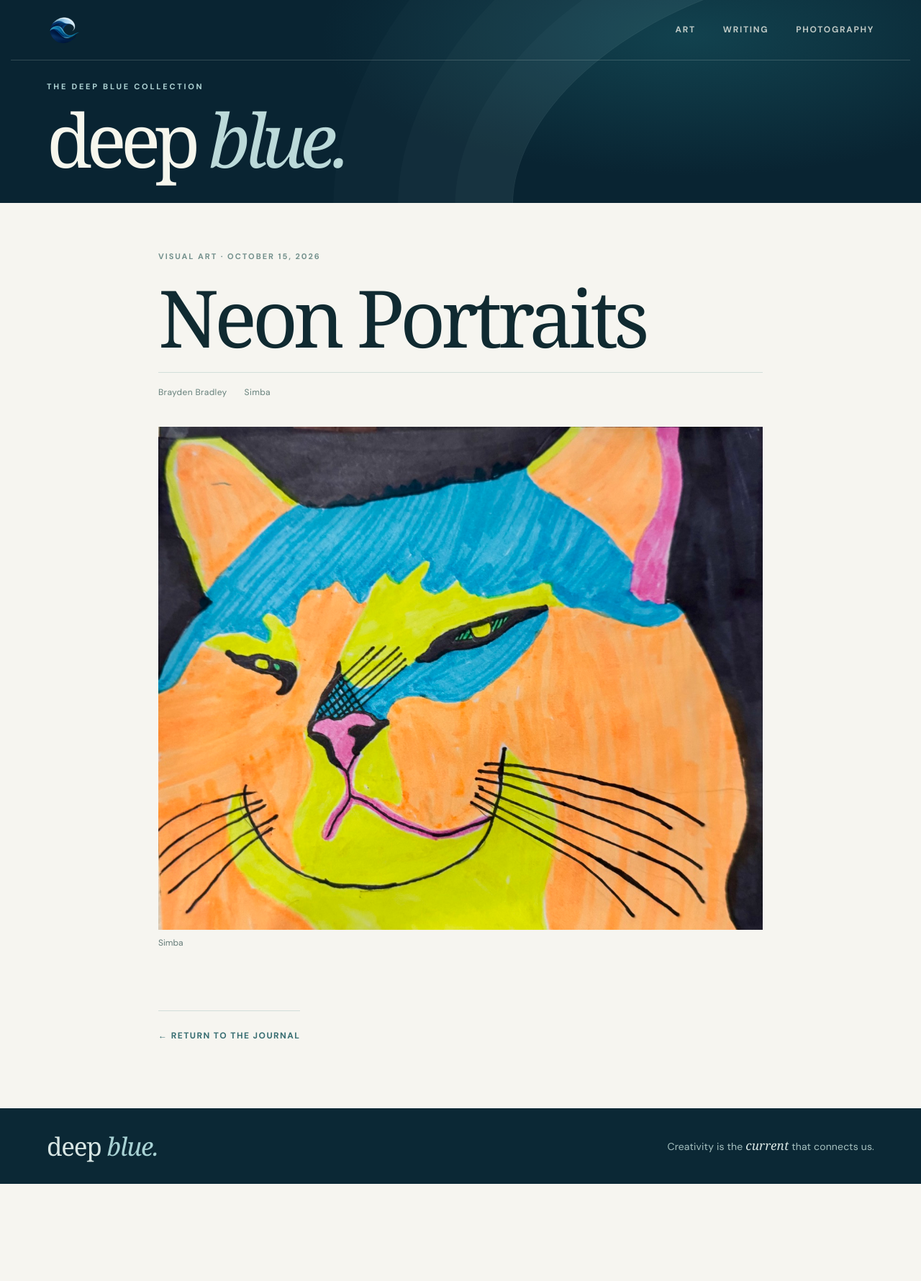
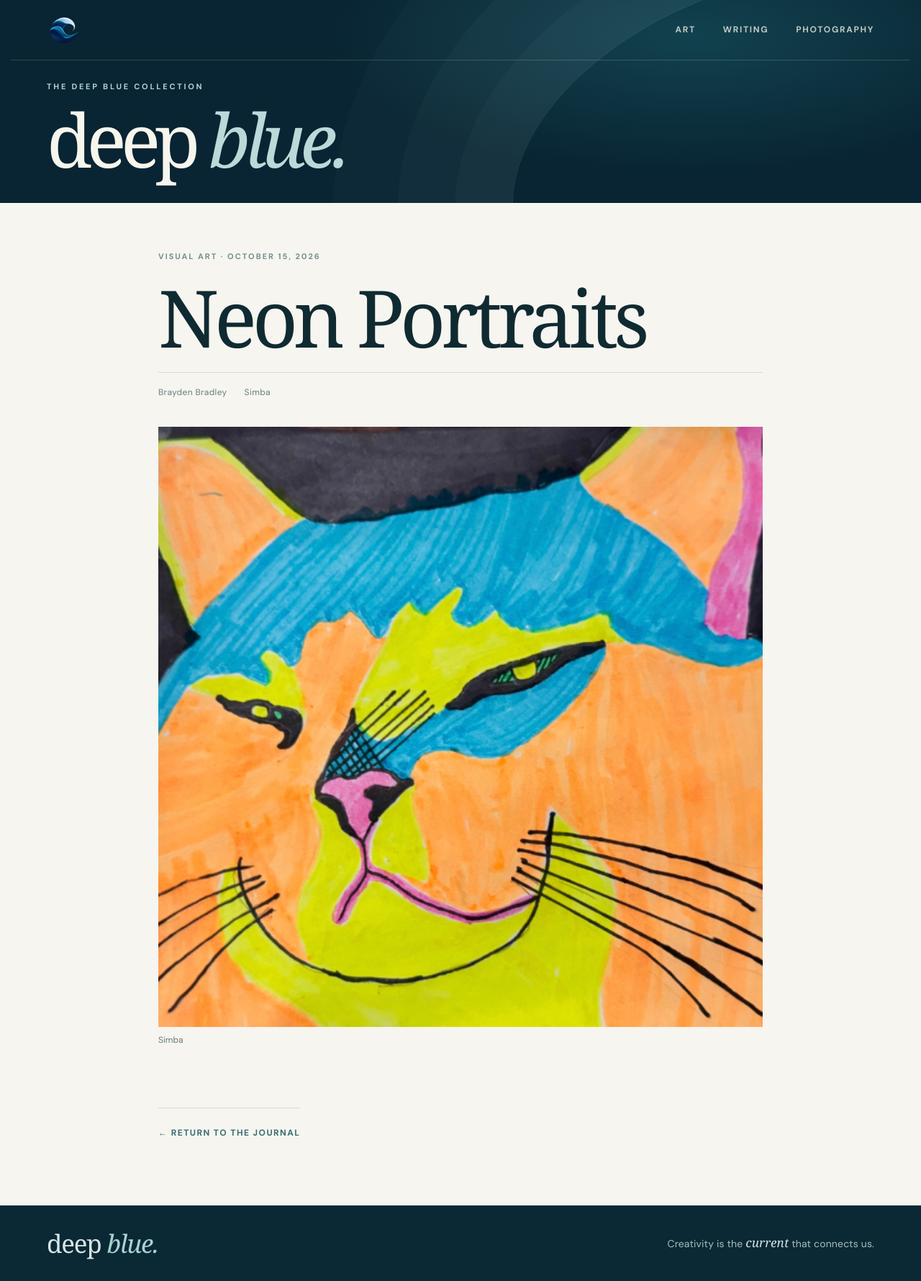
Before and after one commit to egentler/deep-blue, a Jekyll site: the page built from _posts/2026-10-16-neon-portraits.md, in a window 1280 px wide. Shown: the whole page at 72% size. Built offline with Jekyll 4.4.1, drawn with Linux system fonts in a browser that asks for light colours; some web fonts are replaced; before the commit the page ends 1645 px from its top, so only the background shows below that.

Commit message:
Update _posts/2026-10-16-neon-portraits.md (via Pages CMS)

```diff
--- a/_posts/2026-10-16-neon-portraits.md
+++ b/_posts/2026-10-16-neon-portraits.md
@@ -3,8 +3,9 @@ title: Neon Portraits
 date: 2026-10-15
 category: Visual Art
 author: Brayden Bradley
-cover: /assets/uploads/neon2.jpeg
+cover: /assets/uploads/neoncrop.jpg
 medium: Simba
+show_cover_in_series: true
 series_images:
   - image: /assets/uploads/neon3.jpeg
     caption: Roy Orbison
```
